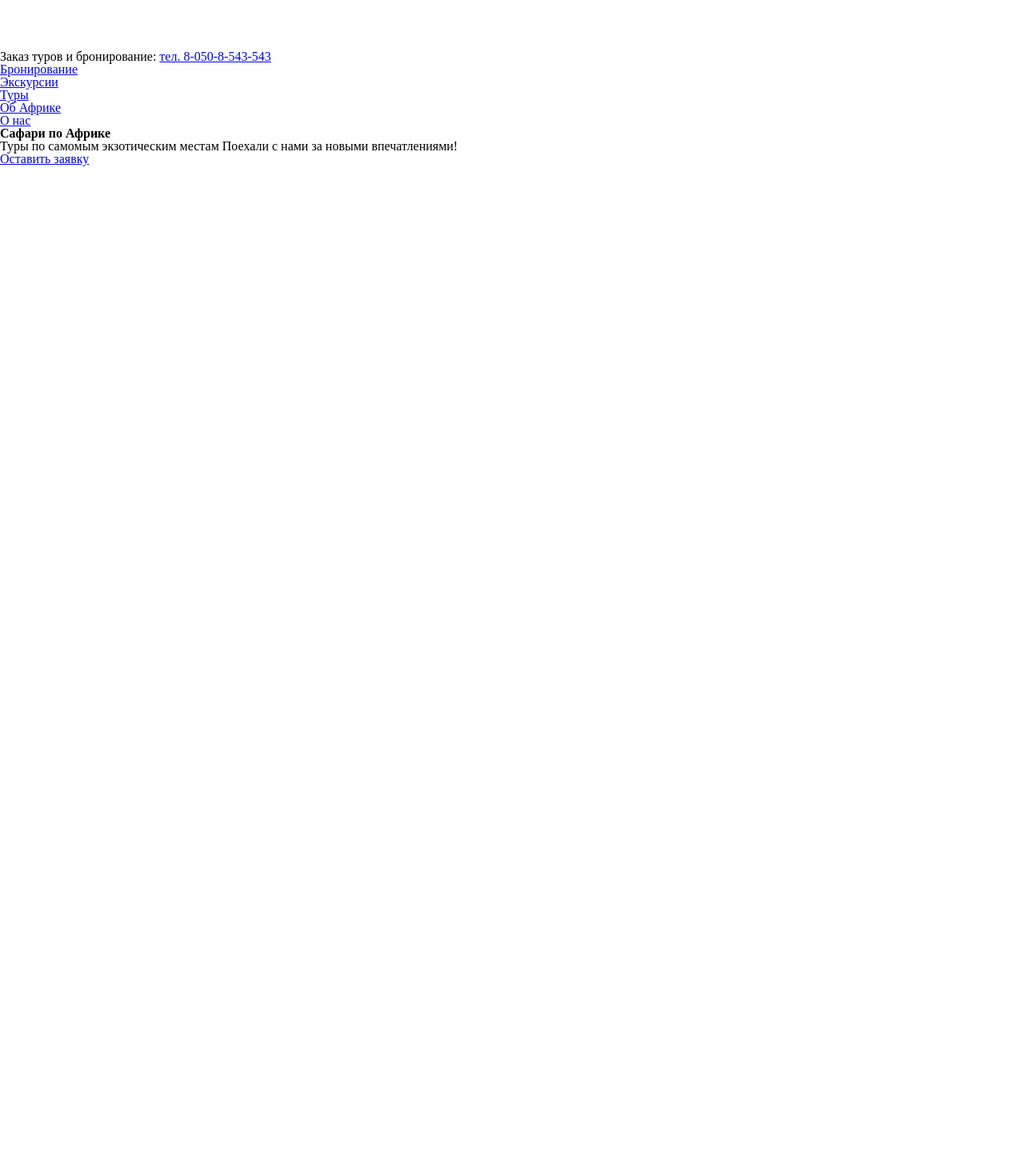
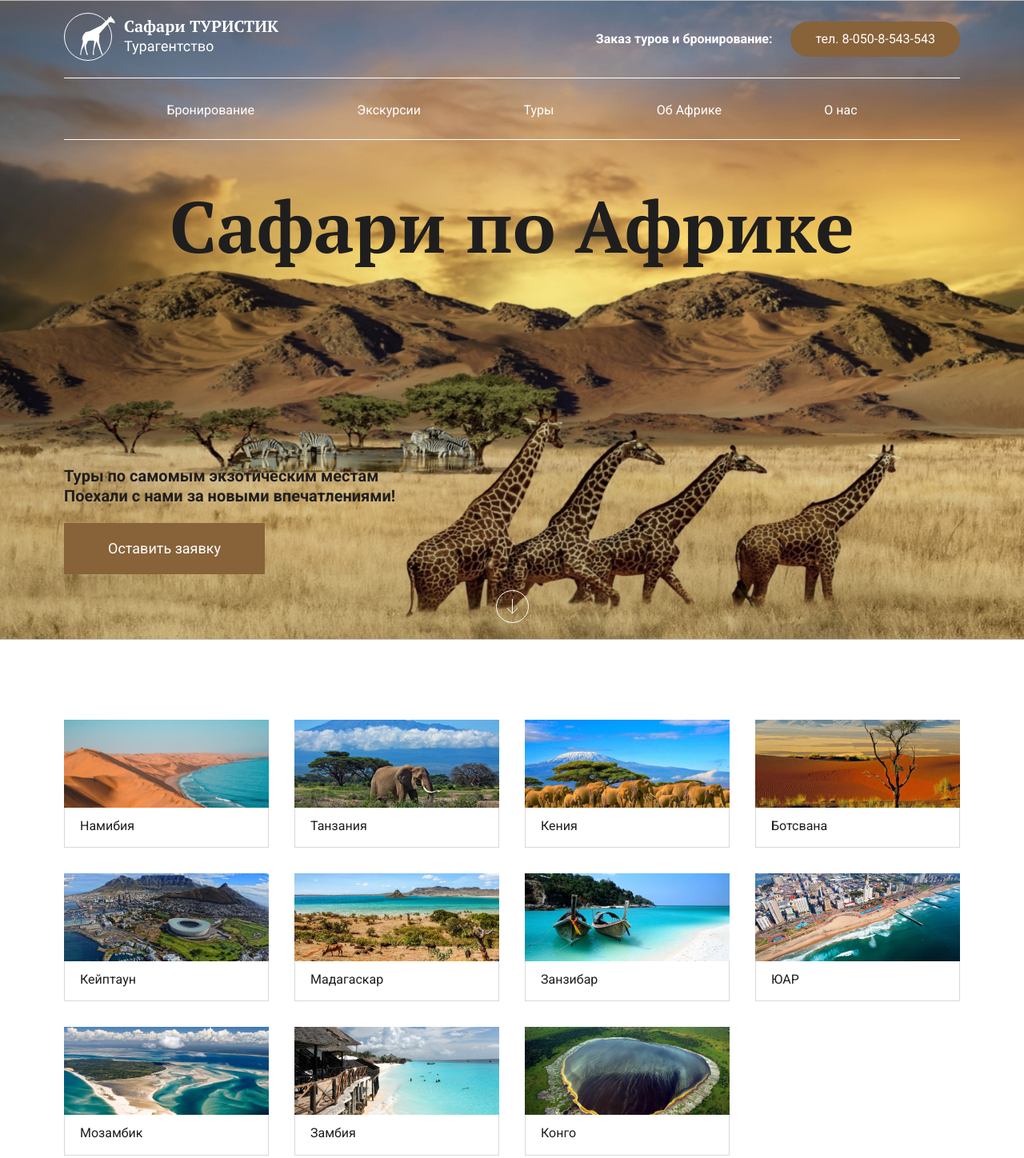
Before and after one commit to Yana-Nechmoglod/safari, a plain HTML site: page index.html in a window 1280 px wide. Shown: the whole page at 80% size. Before the commit the page ends 800 px from the top, so only its background shows below. Drawn offline with nearby package versions, Linux system fonts and the light colour scheme.

Commit message:
girection

```diff
--- a/css/style.css
+++ b/css/style.css
@@ -0,0 +1,129 @@
+*,
+*::after,
+*::before{
+    box-sizing: border-box;
+}
+
+body{
+    font-family: 'Roboto', sans-serif;
+    font-size: 18px;
+    line-height: 140%;
+    color: #1f1e1e;
+    font-weight: 400;
+}
+
+a{
+    text-decoration: none;
+    color: inherit;
+}
+
+.container{
+    max-width: 1140px;
+    margin: 0 auto;
+    padding: 0 10px;
+}
+
+.header{
+    background-image: url(../images/header-bg.jpg);
+    background-repeat: no-repeat;
+    background-position: top center;
+    background-size: cover;
+}
+
+.header__inner{
+    display: flex;
+    flex-direction: column;
+    justify-content: space-between;
+    min-height: 100vh;
+}
+
+.header__top{
+    display: flex;
+    justify-content: space-between;
+    align-items: center;
+    flex-wrap: wrap;
+    padding: 16px 0 49px;
+}
+
+.header__phone{
+    font-size: 16px;
+    line-height: 130%;
+    color: #ffffff;
+    font-weight: 700;
+}
+
+.header__phone-number{
+    font-weight: 400;
+    margin-left: 19px;
+    padding: 12px 31px 13px;
+    background-color: #886239;
+    border-radius: 22px;
+}
+
+.menu{
+    width: 100%;
+    border-top: 1px solid #fff;
+    border-bottom: 1px solid #fff;
+    margin-top: 15px;
+    padding: 27px 0 24px;
+}
+
+.menu__list{
+    display: flex;
+    justify-content: space-evenly;
+    align-items: center;
+    font-size: 16px;
+    color: #fff;
+}
+
+.header__title{
+    font-family: 'PT Serif', serif;
+    font-weight: 700;
+    font-size: 90px;
+    line-height: 130%;
+    text-align: center;
+    margin-bottom: auto;
+}
+
+.header__descr{
+    font-weight: 700;
+    font-size: 20px;
+    min-width: 420px;
+    margin-bottom: 20px;
+}
+
+.header__btn{
+    display: inline-block;
+    font-size: 18px;
+    color: #fff;
+    padding: 19px 55px 20px;
+    border-radius: 30;
+    background: #886239;
+    margin-bottom: 20px;
+}
+
+.header__arrow{
+    text-align: center;
+    margin-bottom: 15px;
+}
+
+.direction{
+    padding: 100px 0;
+}
+
+.direction__inner{
+    display: grid;
+    grid-template-columns: repeat(4,1fr);
+    grid-gap: 32px;
+}
+
+.direction__img{
+    display: block;
+}
+
+.description__text{
+    font-size: 16px;
+    border: 1px solid #D9D9DE;
+    border-top: none;
+    padding: 10px 19px 14px;
+}
--- a/index.html
+++ b/index.html
@@ -6,6 +6,10 @@
   <meta name="viewport" content="width=device-width, initial-scale=1.0">
   <meta http-equiv="X-UA-Compatible" content="ie=edge">
   <title>Document</title>
+  <link rel="preconnect" href="https://fonts.googleapis.com">
+  <link rel="preconnect" href="https://fonts.gstatic.com" crossorigin>
+  <link href="https://fonts.googleapis.com/css2?family=PT+Serif:wght@700&family=Roboto:wght@400;500;700&display=swap"
+    rel="stylesheet">
   <link rel="stylesheet" href="css/reset.css">
   <link rel="stylesheet" href="css/slick.css">
   <link rel="stylesheet" href="css/jquery.fancybox.css">
@@ -49,7 +53,7 @@
           Сафари по Африке
         </h1>
         <div class="header__content">
-          <p class="header__descr">Туры по самомым экзотическим местам
+          <p class="header__descr">Туры по самомым экзотическим местам <br>
             Поехали с нами за новыми впечатлениями!
           </p>
           <a class="header__btn" href="#">Оставить заявку</a>
@@ -59,10 +63,59 @@
             </a>
           </div>
         </div>
-
       </div>
     </div>
   </header>
+  <div class="direction">
+    <div class="container">
+      <div class="direction__inner">
+        <div class="direction__item">
+          <img src="images/directions-1.jpg" alt="" class="direction__img">
+          <p class="description__text">Намибия</p>
+        </div>
+        <div class="direction__item">
+          <img src="images/directions-2.jpg" alt="" class="direction__img">
+          <p class="description__text">Танзания</p>
+        </div>
+        <div class="direction__item">
+          <img src="images/directions-3.jpg" alt="" class="direction__img">
+          <p class="description__text">Кения</p>
+        </div>
+        <div class="direction__item">
+          <img src="images/directions-4.jpg" alt="" class="direction__img">
+          <p class="description__text">Ботсвана</p>
+        </div>
+        <div class="direction__item">
+          <img src="images/directions-5.jpg" alt="" class="direction__img">
+          <p class="description__text">Кейптаун</p>
+        </div>
+        <div class="direction__item">
+          <img src="images/directions-6.jpg" alt="" class="direction__img">
+          <p class="description__text">Мадагаскар</p>
+        </div>
+        <div class="direction__item">
+          <img src="images/directions-7.jpg" alt="" class="direction__img">
+          <p class="description__text">Занзибар</p>
+        </div>
+        <div class="direction__item">
+          <img src="images/directions-8.jpg" alt="" class="direction__img">
+          <p class="description__text">ЮАР</p>
+        </div>
+        <div class="direction__item">
+          <img src="images/directions-9.jpg" alt="" class="direction__img">
+          <p class="description__text">Мозамбик</p>
+        </div>
+        <div class="direction__item">
+          <img src="images/directions-10.jpg" alt="" class="direction__img">
+          <p class="description__text">Замбия</p>
+        </div>
+        <div class="direction__item">
+          <img src="images/directions-11.jpg" alt="" class="direction__img">
+          <p class="description__text">Конго</p>
+        </div>
+      </div>
+    </div>
+  </div>
 
   <script src="https://ajax.googleapis.com/ajax/libs/jquery/3.4.1/jquery.min.js"></script>
   <script src="js/slick.min.js"></script>
```
Also changed, not shown: images/directions-1.jpg (added), images/directions-10.jpg (added), images/directions-11.jpg (added), images/directions-2.jpg (added), images/directions-3.jpg (added), images/directions-4.jpg (added), images/directions-5.jpg (added), images/directions-6.jpg (added), images/directions-7.jpg (added), images/directions-8.jpg (added), images/directions-9.jpg (added).
